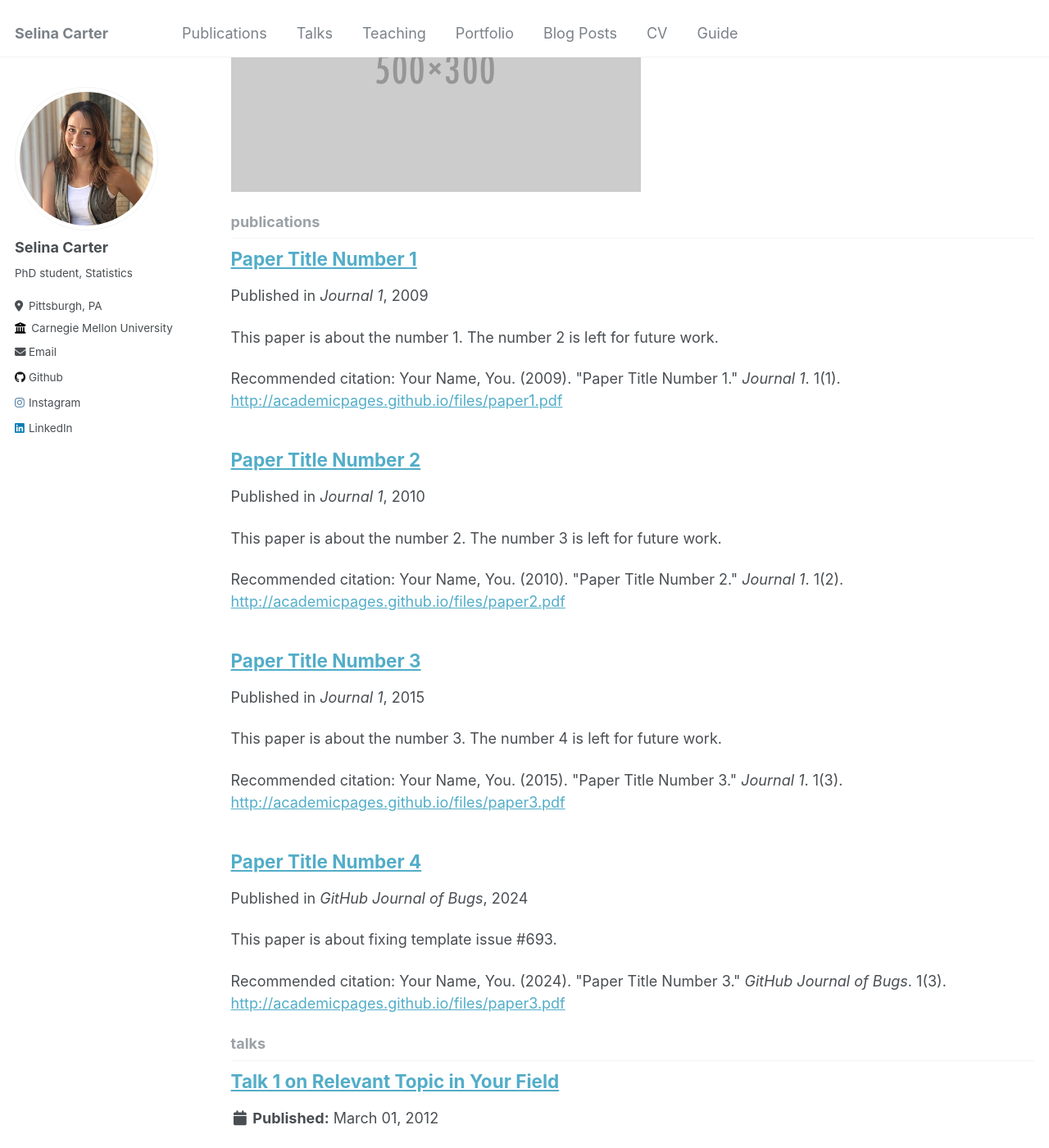
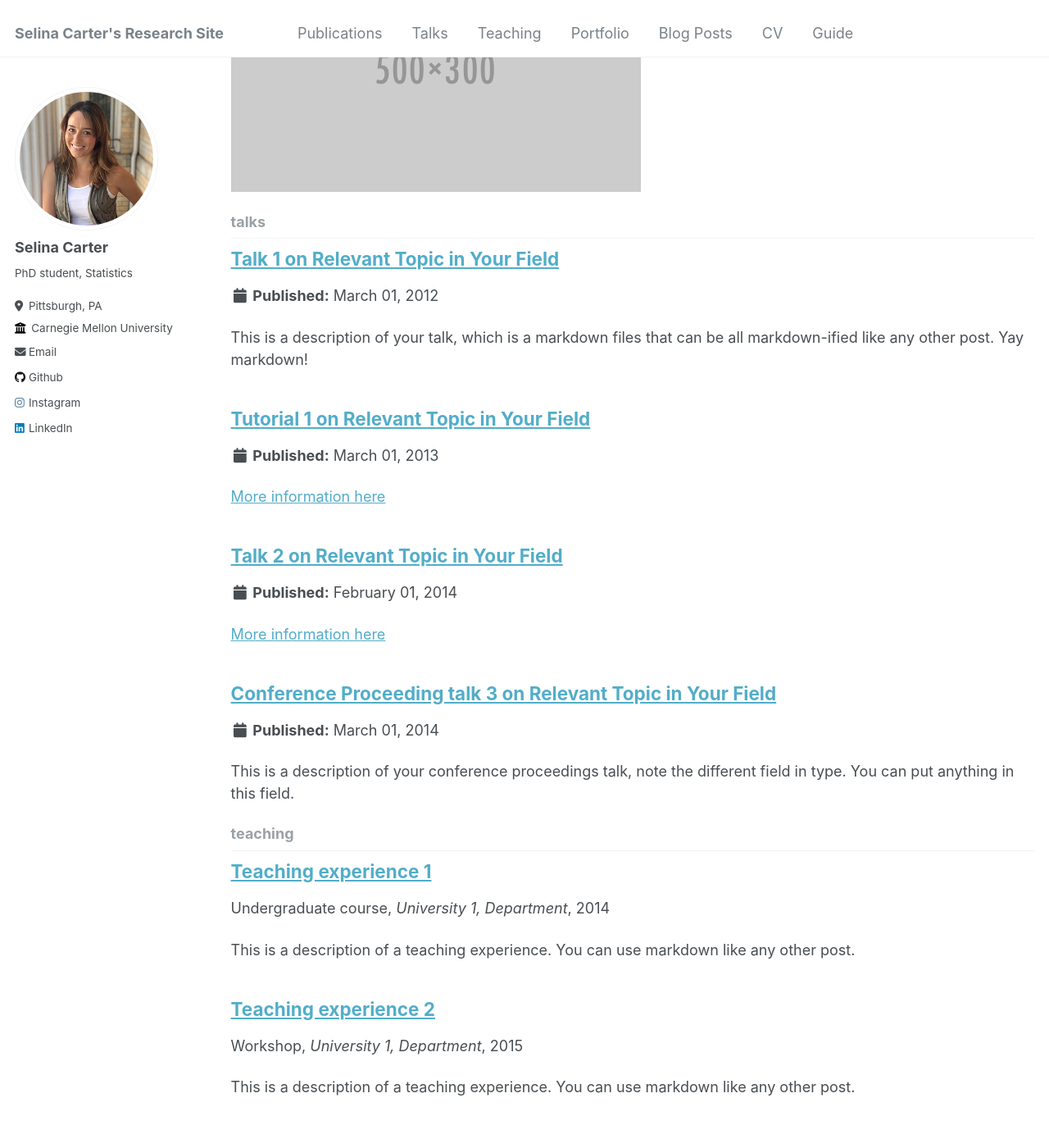
Before and after one commit to selinacarter/selinacarter.github.io, a Jekyll site: the page built from _pages/collection-archive.html, in a window 1280 px wide and 1400 px high, scrolled down 858 px. Shown: the whole window at 82% size. Built offline with Jekyll 4.4.1, drawn with Linux system fonts in a browser that asks for light colours.

Commit message:
Check page configs, set publications page off

```diff
--- a/_config.yml
+++ b/_config.yml
@@ -8,7 +8,7 @@
 
 # Basic Site Settings
 locale                   : "en-US"
-title                    : "Selina Carter"
+title                    : "Selina Carter's Research Site"
 title_separator          : "-"
 name                     : &name "Selina Carter"
 description              : &description "My personal website for research and life!"
@@ -186,7 +186,7 @@ collections:
     output: true
     permalink: /:collection/:path/
   publications:
-    output: true
+    output: false
     permalink: /:collection/:path/
   portfolio:
     output: true
```
